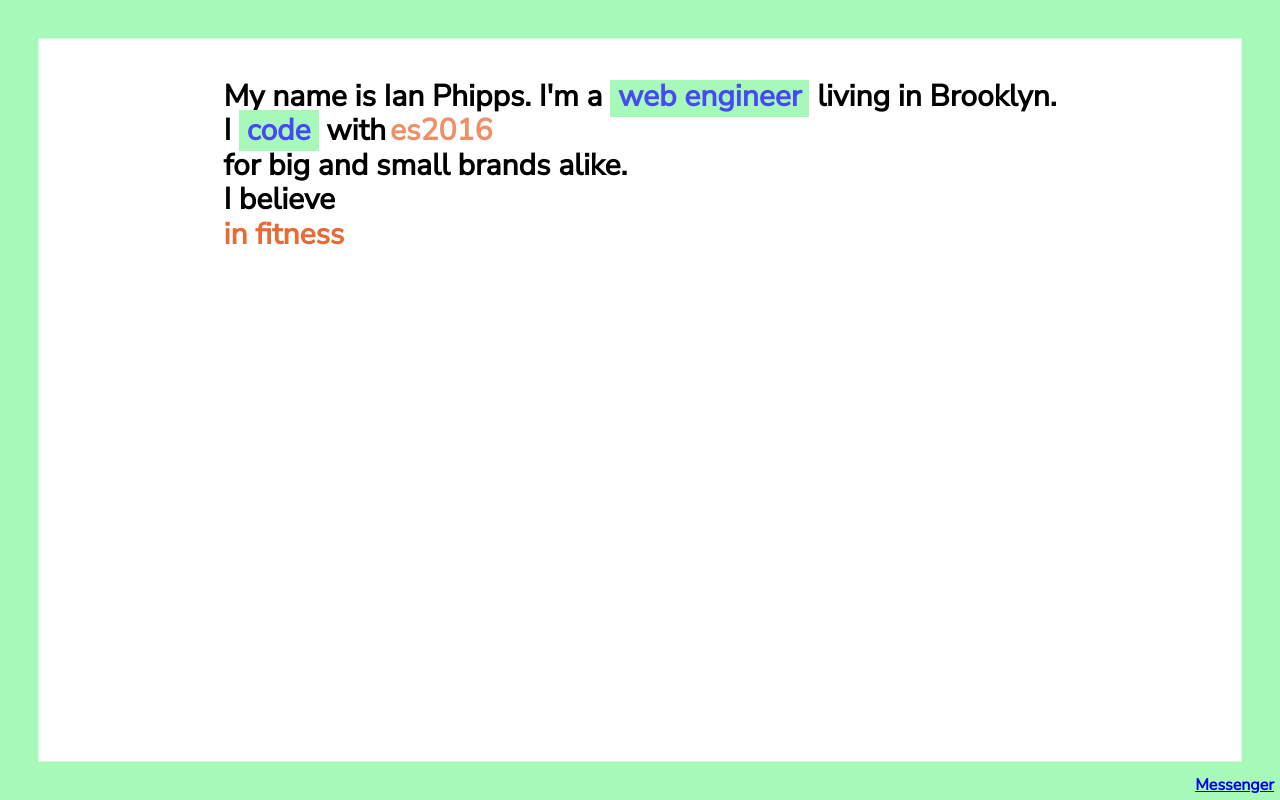
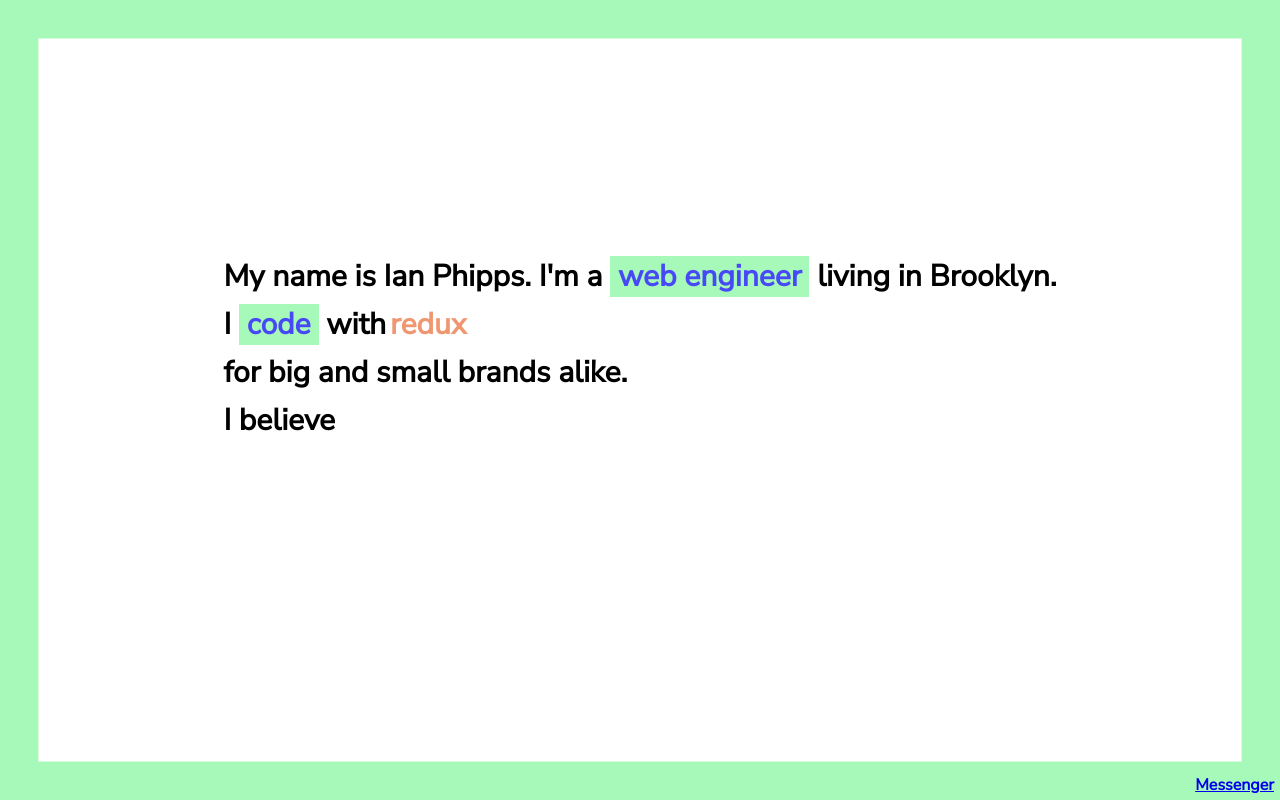
Before and after one commit to iphipps/ianmphipps.com, a PHP site: page / in a window 1280 px wide. Run offline with PHP 8.4, Linux system fonts and the light colour scheme.

Commit message:
fine tuning

```diff
--- a/react/assets/styles/global/_brands.scss
+++ b/react/assets/styles/global/_brands.scss
@@ -18,13 +18,23 @@
 		align-items: center;
 		justify-content: center;
 		flex-shrink: 0;
+		img {
 
+			max-width: 80%;
+			display: block;
+		}
+		&.mtv {
+			img {
+				max-width: 50%;
+			}
+		}
+		&.ipage {
+			img {
+				max-width: 50%;
+			}
+		}
 	}
-	img {
 
-		max-width: 80%;
-		display: block;
-	}
 }
 
 @include breakpoint($desktop) {
--- a/react/assets/styles/global/_flickering.scss
+++ b/react/assets/styles/global/_flickering.scss
@@ -1,4 +1,6 @@
-$length-of-technologies: 18;
+$length-of-technologies: 21;
+$time-to-read: 1500ms;
+$time-to-beliefs: 2200ms;
 .iterable {
 	margin: 0;
 	padding-left: 4px;
@@ -8,7 +10,7 @@ $length-of-technologies: 18;
 .iterates {
 	list-style-type: none;
 	opacity: 0;
-	animation: move ($length-of-technologies * 1s) ease-in infinite;
+	animation: move ($length-of-technologies * $time-to-read) ease-in infinite;
 	position: absolute;
 	color: $type-orange;
 }
@@ -16,7 +18,7 @@ $length-of-technologies: 18;
 @for $i from 1 through $length-of-technologies{
 	.iterates:nth-of-type(#{$i + 1}){
 
-		animation-delay: #{$i}s;
+		animation-delay: #{$i * $time-to-read};
 
 	}
 
@@ -26,19 +28,20 @@ $length-of-technologies: 18;
     display: none;
     opacity: 0;
   }
-  4% {
+  #{(100% / $length-of-technologies) / 2} {
    	display: inline-block;
    	opacity: 1;
   }
 
-  8% {
+  #{(100% / $length-of-technologies)} {
     display: none;
     opacity: 0;
   }
 }
-$length-of-beliefs: 8;
+$length-of-beliefs: 9;
 h4 {
 	position: relative;
+	min-height: 150px;
 
 }
 .stagnate {
@@ -47,8 +50,8 @@ h4 {
 	display: block;
 }
 .iterable-beliefs {
-
-
+	position: absolute;
+	height: 150px;
 }
 .iterate-belief {
 	.i-believe {
@@ -61,14 +64,14 @@ h4 {
 	height: 0;
 
 	color: $type-orange;
-	animation: believe ($length-of-beliefs * 1s) ease-in infinite;
+	animation: believe ($length-of-beliefs * $time-to-beliefs) ease-in infinite;
 
 }
 
 @for $i from 1 through $length-of-beliefs{
 	.iterate-belief:nth-of-type(#{$i + 1}){
 
-		animation-delay: #{$i}s;
+		animation-delay: #{$i * $time-to-beliefs};
 
 	}
 
@@ -82,13 +85,13 @@ h4 {
 
     opacity: 0;
   }
-  7% {
+  #{(100% / $length-of-beliefs) / 2} {
    	height: auto;
 
    	opacity: 1;
   }
 
-  14% {
+  #{100% / $length-of-beliefs} {
     height: 0;
 
     opacity: 0;
--- a/react/assets/styles/global/_layout.scss
+++ b/react/assets/styles/global/_layout.scss
@@ -13,12 +13,13 @@ body {
 	display: flex;
 	justify-content: center;
 	align-items: center;
-	height: calc(100vh - #{(2*$border)});
-	width: 100vw - (2*$border);
+	height: calc(100vh - #{(4*$border)});
+	width: 100vw - (4*$border);
+	padding: $border;
 }
 .main {
-	max-width: 80vw;
-	height: 80vh;
+	max-width:	100vw - (4*$border);
+	max-height: calc(100vh - #{(4*$border)});
 	overflow-y: scroll;
 }
 .footer {
--- a/react/assets/styles/global/_typography.scss
+++ b/react/assets/styles/global/_typography.scss
@@ -7,6 +7,7 @@ h1, h2, h3, h4 {
 	margin: 0;
 	padding: 0;
 	font-size: 30px;
+	line-height: 1.6;
 }
 .brand-fake-link, .fake-hover {
 	cursor: default;
--- a/react/assets/styles/styles.css
+++ b/react/assets/styles/styles.css
@@ -383,7 +383,8 @@ body {
 h1, h2, h3, h4 {
   margin: 0;
   padding: 0;
-  font-size: 30px; }
+  font-size: 30px;
+  line-height: 1.6; }
 
 .brand-fake-link, .fake-hover {
   cursor: default; }
@@ -419,12 +420,13 @@ body {
   display: flex;
   justify-content: center;
   align-items: center;
-  height: calc(100vh - 6vw);
-  width: 94vw; }
+  height: calc(100vh - 12vw);
+  width: 88vw;
+  padding: 3vw; }
 
 .main {
-  max-width: 80vw;
-  height: 80vh;
+  max-width: 88vw;
+  max-height: calc(100vh - 12vw);
   overflow-y: scroll; }
 
 .footer {
@@ -470,82 +472,96 @@ body.branded .non-brands ul {
 .iterates {
   list-style-type: none;
   opacity: 0;
-  animation: move 18s ease-in infinite;
+  animation: move 31500ms ease-in infinite;
   position: absolute;
   color: #e86932; }
 
 .iterates:nth-of-type(2) {
-  animation-delay: 1s; }
+  animation-delay: 1500ms; }
 
 .iterates:nth-of-type(3) {
-  animation-delay: 2s; }
+  animation-delay: 3000ms; }
 
 .iterates:nth-of-type(4) {
-  animation-delay: 3s; }
+  animation-delay: 4500ms; }
 
 .iterates:nth-of-type(5) {
-  animation-delay: 4s; }
+  animation-delay: 6000ms; }
 
 .iterates:nth-of-type(6) {
-  animation-delay: 5s; }
+  animation-delay: 7500ms; }
 
 .iterates:nth-of-type(7) {
-  animation-delay: 6s; }
+  animation-delay: 9000ms; }
 
 .iterates:nth-of-type(8) {
-  animation-delay: 7s; }
+  animation-delay: 10500ms; }
 
 .iterates:nth-of-type(9) {
-  animation-delay: 8s; }
+  animation-delay: 12000ms; }
 
 .iterates:nth-of-type(10) {
-  animation-delay: 9s; }
+  animation-delay: 13500ms; }
 
 .iterates:nth-of-type(11) {
-  animation-delay: 10s; }
+  animation-delay: 15000ms; }
 
 .iterates:nth-of-type(12) {
-  animation-delay: 11s; }
+  animation-delay: 16500ms; }
 
 .iterates:nth-of-type(13) {
-  animation-delay: 12s; }
+  animation-delay: 18000ms; }
 
 .iterates:nth-of-type(14) {
-  animation-delay: 13s; }
+  animation-delay: 19500ms; }
 
 .iterates:nth-of-type(15) {
-  animation-delay: 14s; }
+  animation-delay: 21000ms; }
 
 .iterates:nth-of-type(16) {
-  animation-delay: 15s; }
+  animation-delay: 22500ms; }
 
 .iterates:nth-of-type(17) {
-  animation-delay: 16s; }
+  animation-delay: 24000ms; }
 
 .iterates:nth-of-type(18) {
-  animation-delay: 17s; }
+  animation-delay: 25500ms; }
 
 .iterates:nth-of-type(19) {
-  animation-delay: 18s; }
+  animation-delay: 27000ms; }
+
+.iterates:nth-of-type(20) {
+  animation-delay: 28500ms; }
+
+.iterates:nth-of-type(21) {
+  animation-delay: 30000ms; }
+
+.iterates:nth-of-type(22) {
+  animation-delay: 31500ms; }
 
 @keyframes move {
   0% {
     display: none;
     opacity: 0; }
-  4% {
+  2.38095% {
     display: inline-block;
     opacity: 1; }
-  8% {
+  4.7619% {
     display: none;
     opacity: 0; } }
 
 h4 {
-  position: relative; }
+  position: relative;
+  min-height: 150px; }
 
 .stagnate {
   position: absolute;
   top: 0;
   display: block; }
+
+.iterable-beliefs {
+  position: absolute;
+  height: 150px; }
 
 .iterate-belief {
   list-style-type: none;
--- a/react/components/Index.jsx
+++ b/react/components/Index.jsx
@@ -14,7 +14,7 @@ var Index = React.createClass({
             		return <span className="iterates" key={index}> {tech}<span className='sr-only'>,</span></span>
             		})}</span>
             	 </h1>
-            	<h3>for big and small <span className="brand-fake-link js-brand-fake-link">brands</span> alike.</h3>
+            	<h3>for big and small <span className="brand-fake-link js-brand-fake-link">clients</span> alike.</h3>
             	<h4><span className="stagnate">I believe </span><span className="iterable-beliefs">
                 {this.props.beliefs.map(function(belief, index){
                     return <span className="iterate-belief" key={index}><span className="i-believe" ariaHidden={true}>I believe </span>{belief}<span className='sr-only'>, </span></span>
@@ -26,7 +26,7 @@ var Index = React.createClass({
                 </div>
                 <ul>
                     {this.props.brands.map(function(brand, index){
-                        return (<li key={index}><span className="sr-only">{brand.name}</span> <img src={"./assets/images/" + brand.logo}/></li>);
+                        return (<li key={index} className={brand.classnames}><span className="sr-only">{brand.name}</span> <img src={"./assets/images/" + brand.logo}/></li>);
                     })}
                 </ul>
             </div>
```
Also changed, not shown: other parts of react/assets/styles/styles.css (+21 -12 lines), react/data.js (+31 -12 lines), 1 other file.
